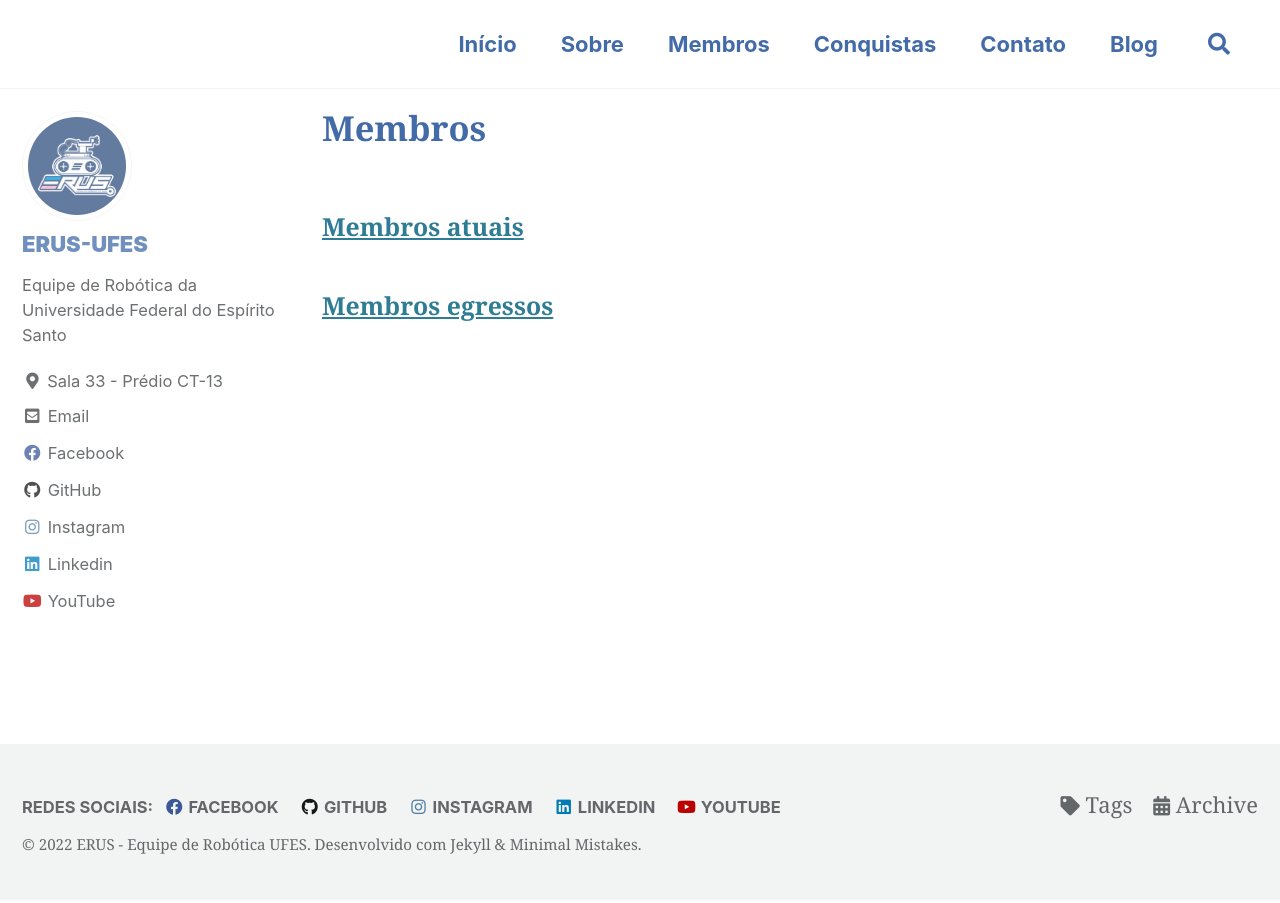
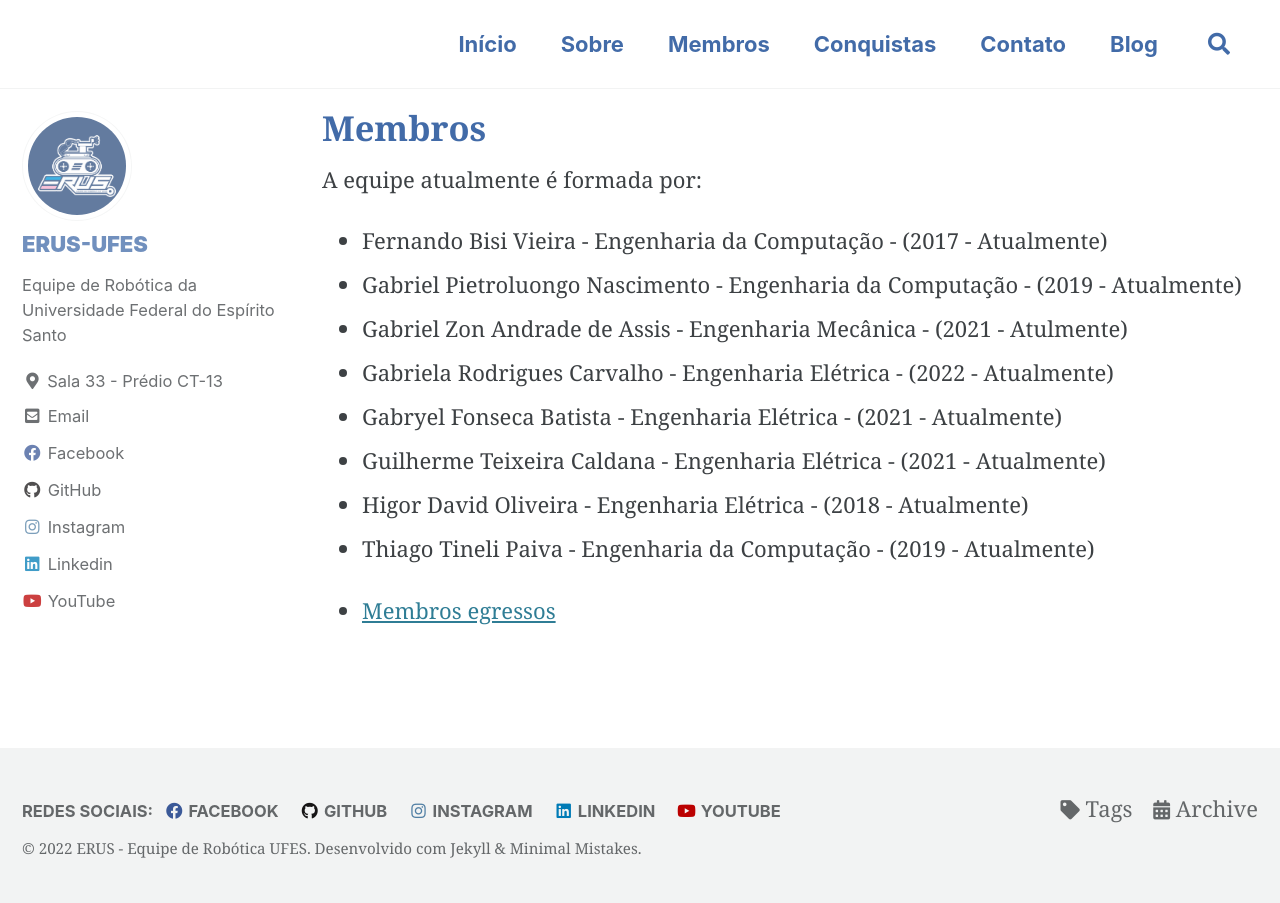
Before and after one commit to erufes/site, a Jekyll site: the page built from _pages/membros.md, in a window 1280 px wide. Built offline with Jekyll 4.4.1, drawn with Linux system fonts in a browser that asks for light colours; cached includes are drawn as plain includes.

Commit message:
modified:   _pages/membros.md 	deleted:    _pages/membros_atuais.md

```diff
--- a/_pages/membros.md
+++ b/_pages/membros.md
@@ -6,5 +6,15 @@ classes: wide
 author_profile: true
 ---
 
-### [Membros atuais](membros_atuais)
-### [Membros egressos](membros_egressos)
+A equipe atualmente é formada por:
+
+- Fernando Bisi Vieira - Engenharia da Computação - (2017 - Atualmente)
+- Gabriel Pietroluongo Nascimento - Engenharia da Computação - (2019 - Atualmente)
+- Gabriel Zon Andrade de Assis - Engenharia Mecânica - (2021 - Atulmente)
+- Gabriela Rodrigues Carvalho - Engenharia Elétrica - (2022 - Atualmente)
+- Gabryel Fonseca Batista - Engenharia Elétrica - (2021 - Atualmente)
+- Guilherme Teixeira Caldana - Engenharia Elétrica - (2021 - Atualmente)
+- Higor David Oliveira - Engenharia Elétrica - (2018 - Atualmente)
+- Thiago Tineli Paiva - Engenharia da Computação - (2019 - Atualmente)
+
+- [Membros egressos](membros_egressos)
```
Also changed, not shown: _pages/membros_atuais.md (deleted, +0 -18 lines).
